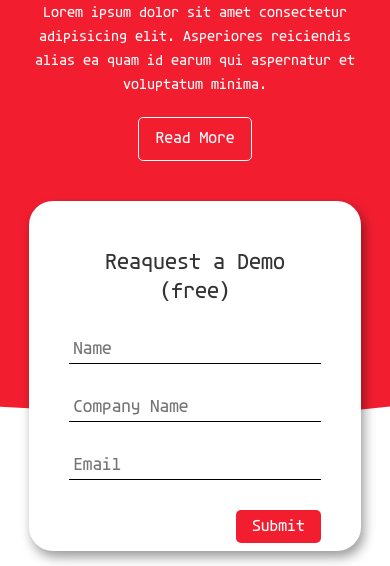
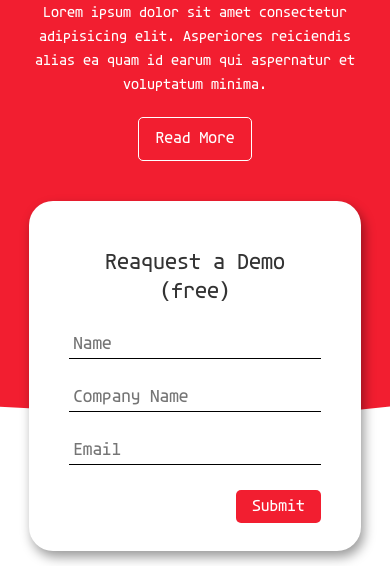
Before and after one commit to afzx-ahmad/afz-h, a plain HTML site: page index.html in a window 390 px wide. Shown: the part 278-844 px from the top of the page. Drawn offline with Linux system fonts and the light colour scheme.

Commit message:
Fixing form button on small screen

```diff
--- a/assets/css/style.css
+++ b/assets/css/style.css
@@ -609,3 +609,9 @@ section.doc #doc-content pre {
         text-align: center;
     }
 }
+
+@media only screen and (max-width: 400px) {
+    .showcase-form .form-control {
+        margin: 25px 0;
+    }
+}
```
